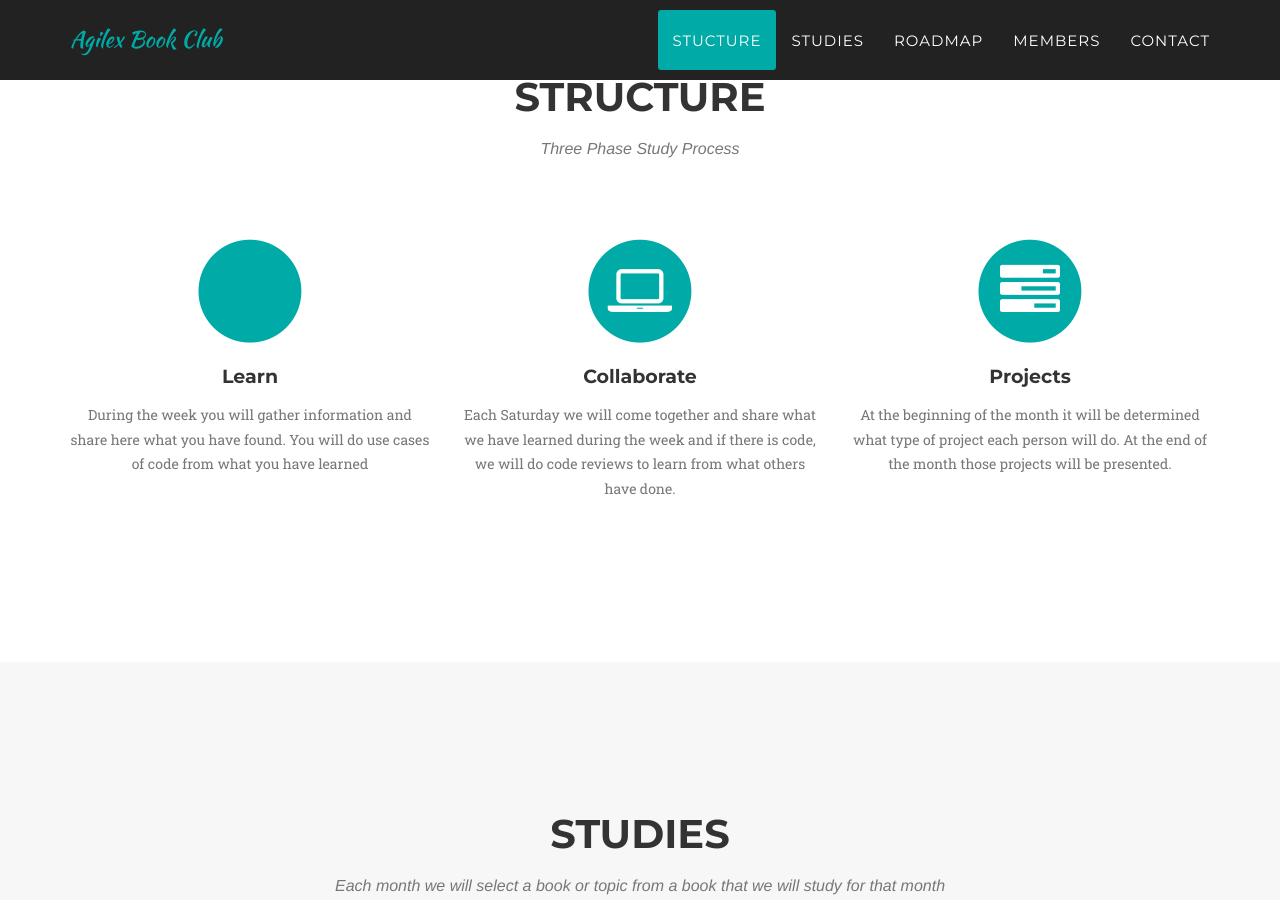
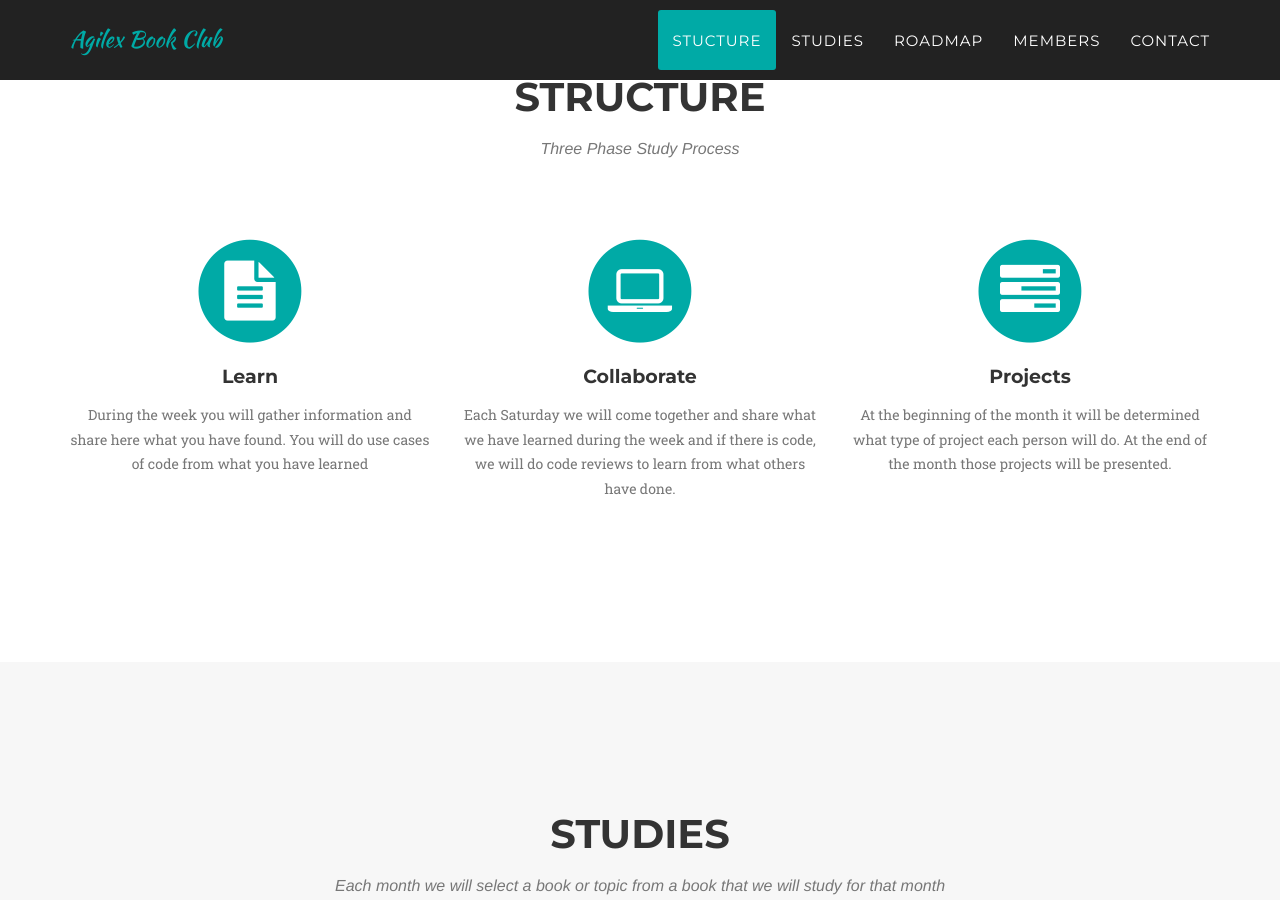
Before and after one commit to nova-developers/nova-developers.github.io, a Jekyll site: the page built from index.html, in a window 1280 px wide and 900 px high, scrolled down 908 px. Built offline with Jekyll 4.4.1, drawn with Linux system fonts in a browser that asks for light colours; some web fonts are replaced.

Commit message:
update again to learn icon

```diff
--- a/_includes/services.html
+++ b/_includes/services.html
@@ -12,7 +12,7 @@
                 <div class="col-md-4">
                     <span class="fa-stack fa-4x">
                         <i class="fa fa-circle fa-stack-2x text-primary"></i>
-                        <i class="fa fa-newspaper-o fa-stack-1x fa-inverse"></i>
+                        <i class="fa fa-file-text fa-stack-1x fa-inverse"></i>
                     </span>
                     <h4 class="service-heading">Learn</h4>
                     <p class="text-muted">During the week you will gather
```
